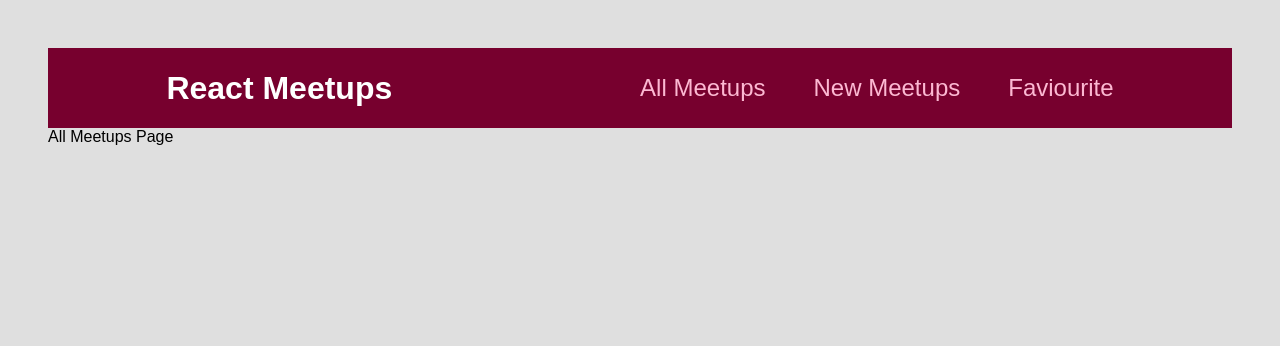
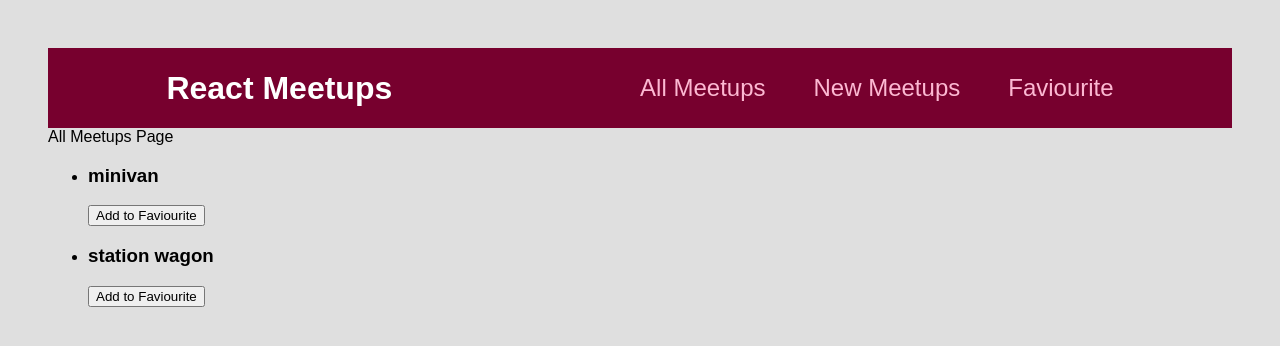
Before and after one commit to ShitalUnde/react-next, a React (Create React App) app: page / in a window 1280 px wide. Shown: the top 346 px of the page. Built offline with nearby package versions, Linux system fonts and the light colour scheme.

Commit message:
'22/07/2022'

```diff
--- a/src/components/Meetups/MeetupItem.js
+++ b/src/components/Meetups/MeetupItem.js
@@ -1,20 +1,29 @@
 import React from 'react'
+import Card from '../ui/Card';
 import classes from './MeetupItem.module.css'
 
-function NewMeetsupItem(props) {
+function MeetupItem(props) {
+
+    function activateLasers(e) {
+        alert(e)
+    }
+
+    console.log("%%%%%%%", props);
     return (
-        <li className={classes.item}>
-            <div className={classes.image}>
-                <img src={props.image} alt={props.alt}/>
+        <li >
+            <Card>
+            <div>
+                {/* <img src={props.image} alt={props.alt}/> */}
             </div>
-            <h3 className={classes.content}>{props.title}</h3>
-            <address>{props.address}</address>
-            <p>{props.description}</p>
-            <div className={classes.actions}>
-               <button>Add to Faviourite</button>
+            <h3 >{props.title}</h3>
+            {/* <address>{props.address}</address> */}
+            {/* <p>{props.description}</p> */}
+            <div>
+                <button onClick={(e) => activateLasers(props.title)}>Add to Faviourite</button>
             </div>
+            </Card>
         </li>
     )
 }
 
-export default NewMeetsupItem
+export default MeetupItem
--- a/src/components/Meetups/MeetupList.js
+++ b/src/components/Meetups/MeetupList.js
@@ -1,21 +1,25 @@
-import React from 'react'
-import NewMeetsupItem from './MeetupItem';
-import classes from './MeetupList.module.css'
+import React from "react";
+import MeetupItem from "./MeetupItem";
+import classes from "./MeetupList.module.css";
 
-function MeetList(props) {
-    return (
-      <ul className={classes.list}>
-        {props.meetups.map(meetup => <NewMeetsupItem
-                key={meetup.id}
-                id={ meetup.id}
-                image={meetup.image}
-                title={meetup.title}
-                address={meetup.address}
-                description={meetup.description}
-                />
-            )}
-      </ul>
-    )
+function MeetupList(props) {
+  console.log('.......................',props);
+  return (
+    <ul>
+      {props.meetups.map((meetup) => {
+        return (
+          <MeetupItem
+          key={meetup.id}
+          id={meetup.id}
+          // image={meetup.image}
+          title={meetup.title}
+          // address={meetup.address}
+          // description={meetup.description}
+          />
+          );
+        })}
+    </ul>
+  );
 }
 
-export default MeetList;
+export default MeetupList;
--- a/src/components/Meetups/MeetupList.module.css
+++ b/src/components/Meetups/MeetupList.module.css
@@ -1,5 +1,5 @@
 .list {
-    list-style: none;
-    margin: 0;
-    padding: 0;
-  }
+  list-style: block;
+  margin: 0;
+  padding: 0;
+}
--- /dev/null
+++ b/src/components/ui/Card.js
@@ -0,0 +1,9 @@
+import React from 'react'
+
+function Card(props) {
+    return (
+        <div>{props.children}</div>
+    )
+}
+
+export default Card;
--- a/src/pages/AllMeetups.js
+++ b/src/pages/AllMeetups.js
@@ -2,19 +2,19 @@ import React from 'react'
 import MeetupList from '../components/Meetups/MeetupList';
 const DUMMY_DATA = [
     {
-        "id":1,
+        "id": 1,
         "color": "purple",
-        "type": "minivan",
+        "title": "minivan",
         "registration": new Date('2017-01-03'),
-        "capacity": 7
-      },
-      {
-        "id":2,
+        "description": 7
+    },
+    {
+        "id": 2,
+        "title": "station wagon",
         "color": "red",
-        "type": "station wagon",
         "registration": new Date('2018-03-03'),
-        "capacity": 5
-      },
+        "description": 5
+    },
 ]
 function AllMeetupsPage() {
     return (
@@ -22,10 +22,12 @@ function AllMeetupsPage() {
             {/* <ul>
                 {DUMMY_DATA.map((meetup) =>{
                     return <li key={meetup.id}>
-                       COlor: {meetup.color}
+                       Title: {meetup.type}
                     </li>
                 })}
             </ul> */}
+
+            <MeetupList meetups={DUMMY_DATA} />
         </div>
 
 
```
Also changed, not shown: src/components/layout/Layout.js (added), src/components/layout/Layout.module.css (added), src/components/ui/Card.module.js (added).
